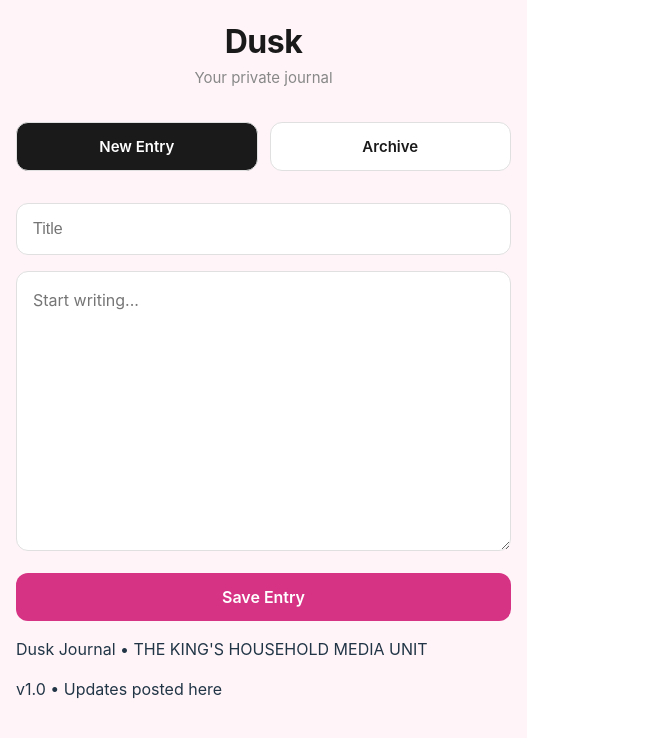
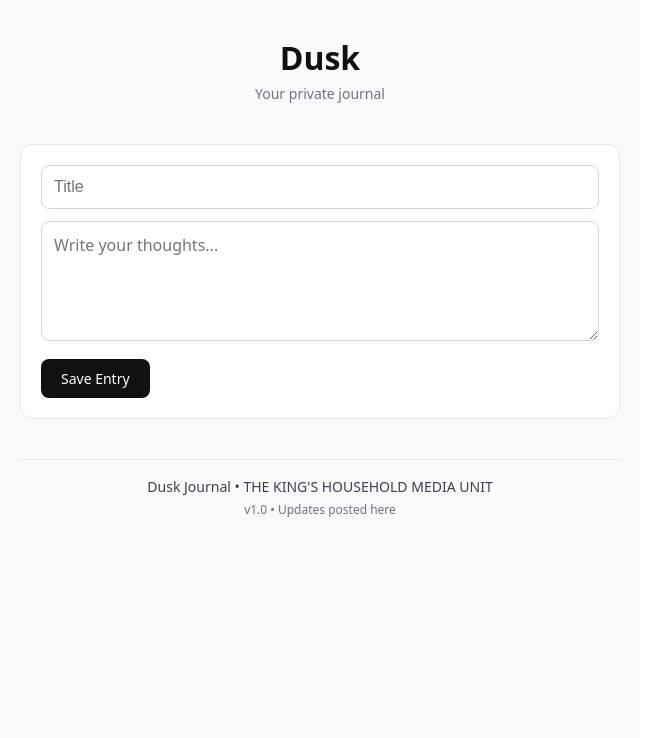
Before and after one commit to forteido-art/dusk-journal, a React (Vite) app: page / in a window 1280 px wide. Shown: the top 738 px of the page, without its empty margins (0-667 px from the left). Built offline with nearby package versions, Linux system fonts and the light colour scheme.

Commit message:
Rewrite App.jsx with broadcast footer

```diff
--- a/src/App.jsx
+++ b/src/App.jsx
@@ -1,248 +1,125 @@
-import { useState, useEffect } from 'react'
-
-function App() {
-  const [entries, setEntries] = useState([])
-  const [title, setTitle] = useState('')
-  const [content, setContent] = useState('')
-  const [view, setView] = useState('write')
-  const [editingId, setEditingId] = useState(null)
-
-  useEffect(() => {
-    const saved = localStorage.getItem('dusk-entries')
-    if (saved) setEntries(JSON.parse(saved))
-  }, [])
-
-  useEffect(() => {
-    localStorage.setItem('dusk-entries', JSON.stringify(entries))
-  }, [entries])
-
-  const saveEntry = () => {
-    if (!title.trim() ||!content.trim()) {
-      alert('Please add title and content')
-      return
-    }
-
-    if (editingId) {
-      setEntries(entries.map(e =>
-        e.id === editingId? {...e, title, content, updated: new Date().toISOString()} : e
-      ))
-      setEditingId(null)
-    } else {
-      const newEntry = {id: Date.now(), title, content, date: new Date().toISOString()}
-      setEntries([newEntry,...entries])
-    }
-
-    setTitle('')
-    setContent('')
-    setView('archive')
-  }
-
-  const editEntry = (entry) => {
-    setTitle(entry.title)
-    setContent(entry.content)
-    setEditingId(entry.id)
-    setView('write')
-  }
-
-  const deleteEntry = (id) => {
-    if (confirm('Delete this entry?')) {
-      setEntries(entries.filter(e => e.id!== id))
-      if (editingId === id) {
-        setTitle('')
-        setContent('')
-        setEditingId(null)
-      }
-    }
-  }
-
-  const exportJSON = () => {
-    const dataStr = JSON.stringify(entries, null, 2)
-    const blob = new Blob([dataStr], {type: 'application/json'})
-    const url = URL.createObjectURL(blob)
-    const link = document.createElement('a')
-    link.href = url
-    link.download = `dusk-backup-${new Date().toISOString().split('T')[0]}.json`
-    link.click()
-  }
-
-  const exportPDF = () => {
-    const printWindow = window.open('', '', 'height=800,width=600')
-    const entriesHTML = entries.map(e => `
-      <div style="margin-bottom:40px; page-break-inside:avoid">
-        <h2 style="color:#d63384; margin:0 0 8px 0; font-size:22px">${e.title}</h2>
-        <p style="color:#888; font-size:13px; margin:0 0 15px 0">${new Date(e.date).toLocaleDateString('en-US', {month: 'long', day: 'numeric', year: 'numeric'})}</p>
-        <p style="white-space:pre-wrap; line-height:1.7; font-size:15px; color:#333">${e.content}</p>
-      </div>
-    `).join('')
-
-    printWindow.document.write(`
-      <html>
-        <head><title>Dusk Journal</title>
-        <style>body{font-family:-apple-system,Arial,sans-serif; padding:50px; max-width:700px; margin:0 auto}</style>
-        </head>
-        <body>
-          <h1 style="color:#d63384; text-align:center; margin-bottom:10px">Dusk Journal</h1>
-          <p style="text-align:center; color:#999; margin-bottom:50px">Exported ${new Date().toLocaleString()}</p>
-          ${entriesHTML}
-        </body>
-      </html>
-    `)
-    printWindow.document.close()
-    printWindow.focus()
-    setTimeout(() => printWindow.print(), 500)
-  }
-
-  const cancelEdit = () => {
-    setTitle('')
-    setContent('')
-    setEditingId(null)
-    setView('archive')
-  }
+import React, { useState, useEffect } from 'react';
 
 const styles = {
   container: {
     minHeight: '100vh',
-      background: '#fff5f8',
-      padding: '24px 16px',
-      fontFamily: '-apple-system, BlinkMacSystemFont, "Segoe UI", Roboto, sans-serif'
+    backgroundColor: '#fafafa',
+    fontFamily: 'system-ui, -apple-system, sans-serif',
+    padding: '40px 20px'
   },
   wrapper: {
-      maxWidth: '680px',
+    maxWidth: 600,
     margin: '0 auto'
   },
   header: {
-      marginBottom: '32px',
-      textAlign: 'center'
+    textAlign: 'center',
+    marginBottom: 40
   },
   title: {
-      fontSize: '32px',
-      fontWeight: '700',
-      color: '#1a1a1a',
-      margin: '0 0 8px 0',
-      letterSpacing: '-0.5px'
+    fontSize: 32,
+    fontWeight: 700,
+    margin: 0,
+    color: '#111'
   },
   subtitle: {
-      fontSize: '15px',
-      color: '#888',
-      margin: 0
+    fontSize: 14,
+    color: '#6b7280',
+    marginTop: 8
   },
-    topBar: {
-      display: 'flex',
-      gap: '12px',
-      marginBottom: '32px'
-    },
-    tabBtn: (active) => ({
-      flex: 1,
-      padding: '14px 20px',
-      background: active? '#1a1a1a' : 'white',
-      color: active? 'white' : '#1a1a1a',
-      border: '1.5px solid #e0e0e0',
-      borderRadius: '12px',
-      fontSize: '15px',
-      fontWeight: '600',
-      cursor: 'pointer',
-      transition: 'all 0.2s'
-    }),
-    actionRow: {
-      display: 'flex',
-      gap: '10px',
-      marginBottom: '24px',
-      justifyContent: 'flex-end'
-    },
-    secondaryBtn: {
-      padding: '10px 18px',
-      background: 'white',
-      color: '#1a1a1a',
-      border: '1.5px solid #e0e0e0',
-      borderRadius: '10px',
-      fontSize: '14px',
-      fontWeight: '500',
-      cursor: 'pointer'
-    },
-    primaryBtn: {
-      padding: '14px 24px',
-      background: '#d63384',
-      color: 'white',
-      border: 'none',
-      borderRadius: '12px',
-      fontSize: '16px',
-      fontWeight: '600',
-      cursor: 'pointer',
-      width: '100%',
-      marginTop: '16px'
+  form: {
+    backgroundColor: '#fff',
+    padding: 20,
+    borderRadius: 12,
+    border: '1px solid #e5e7eb',
+    marginBottom: 30
   },
   input: {
     width: '100%',
-      padding: '16px',
-      marginBottom: '16px',
-      fontSize: '16px',
-      border: '1.5px solid #e0e0e0',
-      borderRadius: '12px',
-      boxSizing: 'border-box',
-      outline: 'none',
-      background: 'white',
-      color: '#1a1a1a',
-      transition: 'border 0.2s'
+    padding: 12,
+    fontSize: 16,
+    border: '1px solid #d1d5db',
+    borderRadius: 8,
+    marginBottom: 12,
+    boxSizing: 'border-box'
   },
   textarea: {
     width: '100%',
-      minHeight: '280px',
-      padding: '16px',
-      fontSize: '16px',
-      border: '1.5px solid #e0e0e0',
-      borderRadius: '12px',
+    padding: 12,
+    fontSize: 16,
+    border: '1px solid #d1d5db',
+    borderRadius: 8,
+    minHeight: 120,
     boxSizing: 'border-box',
-      outline: 'none',
-      resize: 'vertical',
-      fontFamily: 'inherit',
-      background: 'white',
-      color: '#1a1a1a',
-      lineHeight: '1.6'
+    fontFamily: 'inherit'
   },
-    entryCard: {
-      background: 'white',
-      padding: '24px',
-      marginBottom: '16px',
-      borderRadius: '16px',
+  button: {
+    marginTop: 12,
+    padding: '10px 20px',
+    backgroundColor: '#111',
+    color: '#fff',
+    border: 'none',
+    borderRadius: 8,
     cursor: 'pointer',
-      border: '1.5px solid #f0f0f0',
-      transition: 'border 0.2s, transform 0.2s'
+    fontSize: 14,
+    fontWeight: 500
   },
-    cardHeader: {
-      display: 'flex',
-      justifyContent: 'space-between',
-      alignItems: 'flex-start',
-      marginBottom: '12px'
+  entry: {
+    backgroundColor: '#fff',
+    padding: 20,
+    borderRadius: 12,
+    border: '1px solid #e5e7eb',
+    marginBottom: 16
   },
-    cardTitle: {
-      fontSize: '18px',
-      fontWeight: '600',
-      color: '#1a1a1a',
-      margin: 0,
-      flex: 1
+  entryTitle: {
+    fontSize: 18,
+    fontWeight: 600,
+    margin: '0 0 8px 0',
+    color: '#111'
   },
-    cardDate: {
-      fontSize: '13px',
-      color: '#999',
-      margin: '6px 0 16px 0'
+  entryContent: {
+    fontSize: 14,
+    color: '#4b5563',
+    lineHeight: 1.6,
+    whiteSpace: 'pre-wrap'
   },
-    cardContent: {
-      fontSize: '15px',
-      color: '#555',
-      lineHeight: '1.6',
-      margin: 0
-    },
-    iconBtn: {
-      padding: '8px 12px',
-      background: 'transparent',
-      color: '#d63384',
-      border: 'none',
-      borderRadius: '8px',
-      cursor: 'pointer',
-      fontSize: '14px',
-      fontWeight: '500'
+  entryDate: {
+    fontSize: 12,
+    color: '#9ca3af',
+    marginTop: 8
   }
+};
+
+export default function App() {
+  const [entries, setEntries] = useState([]);
+  const [title, setTitle] = useState('');
+  const [content, setContent] = useState('');
+  const [editingId, setEditingId] = useState(null);
+
+  useEffect(() => {
+    const saved = localStorage.getItem('dusk-entries');
+    if (saved) setEntries(JSON.parse(saved));
+  }, []);
+
+  useEffect(() => {
+    localStorage.setItem('dusk-entries', JSON.stringify(entries));
+  }, [entries]);
+
+  const handleSave = () => {
+    if (!title.trim() ||!content.trim()) return;
+
+    if (editingId) {
+      setEntries(entries.map(e =>
+        e.id === editingId
+         ? {...e, title, content, updated: new Date().toISOString()}
+          : e
+      ));
+      setEditingId(null);
+    } else {
+      setEntries([{id: Date.now(), title, content, created: new Date().toISOString()},...entries]);
     }
+    setTitle('');
+    setContent('');
+  };
 
   return (
     <div style={styles.container}>
@@ -252,86 +129,44 @@ function App() {
           <p style={styles.subtitle}>Your private journal</p>
         </div>
 
-        <div style={styles.topBar}>
-          <button style={styles.tabBtn(view==='write')} onClick={() => {setView('write'); setEditingId(null); setTitle(''); setContent('')}}>
-            {editingId? 'Edit Entry' : 'New Entry'}
-          </button>
-          <button style={styles.tabBtn(view==='archive')} onClick={() => setView('archive')}>
-            Archive
+        <div style={styles.form}>
+          <input
+            style={styles.input}
+            placeholder="Title"
+            value={title}
+            onChange={e => setTitle(e.target.value)}
+          />
+          <textarea
+            style={styles.textarea}
+            placeholder="Write your thoughts..."
+            value={content}
+            onChange={e => setContent(e.target.value)}
+          />
+          <button style={styles.button} onClick={handleSave}>
+            {editingId? 'Update' : 'Save Entry'}
           </button>
         </div>
 
-        {view === 'write'? (
-          <div>
-            <input
-              placeholder="Title"
-              value={title}
-              onChange={(e) => setTitle(e.target.value)}
-              style={styles.input}
-            />
-            <textarea
-              placeholder="Start writing..."
-              value={content}
-              onChange={(e) => setContent(e.target.value)}
-              style={styles.textarea}
-            />
-            <div style={{display: 'flex', gap: '12px'}}>
-              <button onClick={saveEntry} style={{...styles.primaryBtn, flex: 1}}>
-                {editingId? 'Save Changes' : 'Save Entry'}
-              </button>
-              {editingId && (
-                <button onClick={cancelEdit} style={{...styles.secondaryBtn, padding: '14px 24px'}}>
-                  Cancel
-                </button>
-              )}
+        {entries.map(entry => (
+          <div key={entry.id} style={styles.entry}>
+            <h3 style={styles.entryTitle}>{entry.title}</h3>
+            <p style={styles.entryContent}>{entry.content}</p>
+            <p style={styles.entryDate}>
+              {new Date(entry.created).toLocaleDateString()}
+            </p>
+          </div>
+        ))}
+
+        {/* Broadcast Footer */}
+        <div style={{borderTop: '1px solid #e5e7eb', marginTop: 40, paddingTop: 16, paddingBottom: 24, textAlign: 'center'}}>
+          <p style={{fontSize: 14, color: '#374151', fontWeight: 500, margin: 0}}>
+            Dusk Journal • THE KING'S HOUSEHOLD MEDIA UNIT
+          </p>
+          <p style={{fontSize: 12, color: '#6b7280', marginTop: 4}}>
+            v1.0 • Updates posted here
+          </p>
         </div>
       </div>
-        ) : (
-          <div>
-            {entries.length > 0 && (
-              <div style={styles.actionRow}>
-                <button onClick={exportJSON} style={styles.secondaryBtn}>Export JSON</button>
-                <button onClick={exportPDF} style={styles.secondaryBtn}>Export PDF</button>
-              </div>
-            )}
-
-            {entries.length === 0? (
-              <div style={{textAlign: 'center', padding: '80px 20px'}}>
-                <p style={{fontSize: '18px', color: '#ccc', marginBottom: '8px'}}>No entries yet</p>
-                <p style={{fontSize: '15px', color: '#999'}}>Tap "New Entry" to start writing</p>
-              </div>
-            ) : (
-              entries.map(entry => (
-                <div key={entry.id} style={styles.entryCard} onClick={() => editEntry(entry)}>
-                  <div style={styles.cardHeader}>
-                    <h3 style={styles.cardTitle}>{entry.title}</h3>
-                    <button onClick={(e) => {e.stopPropagation(); deleteEntry(entry.id)}} style={styles.iconBtn}>
-                      Delete
-                    </button>
-                  </div>
-                  <p style={styles.cardDate}>
-                    {new Date(entry.date).toLocaleDateString('en-US', {month: 'short', day: 'numeric', year: 'numeric'})}
-                  </p>
-                  <p style={styles.cardContent}>
-                    {entry.content.substring(0, 180)}{entry.content.length > 180? '...' : ''}
-                  </p>
-                </div>
-              ))
-            )}
-          </div>
-        )}
-      </div>
-{/* Broadcast Footer */}
-<footer className="mt-10 border-t border-gray-200 pt-4 pb-6 text-center">
-  <p className="text-sm text-gray-700 font-medium">
-    Dusk Journal • THE KING'S HOUSEHOLD MEDIA UNIT
-  </p>
-  <p className="text-xs text-gray-500 mt-1">
-    v1.0 • Updates posted here
-  </p>
-</footer>
     </div>
   )
 }
-
-export default App
```
Lines whose indentation alone changed are shown as unchanged.
